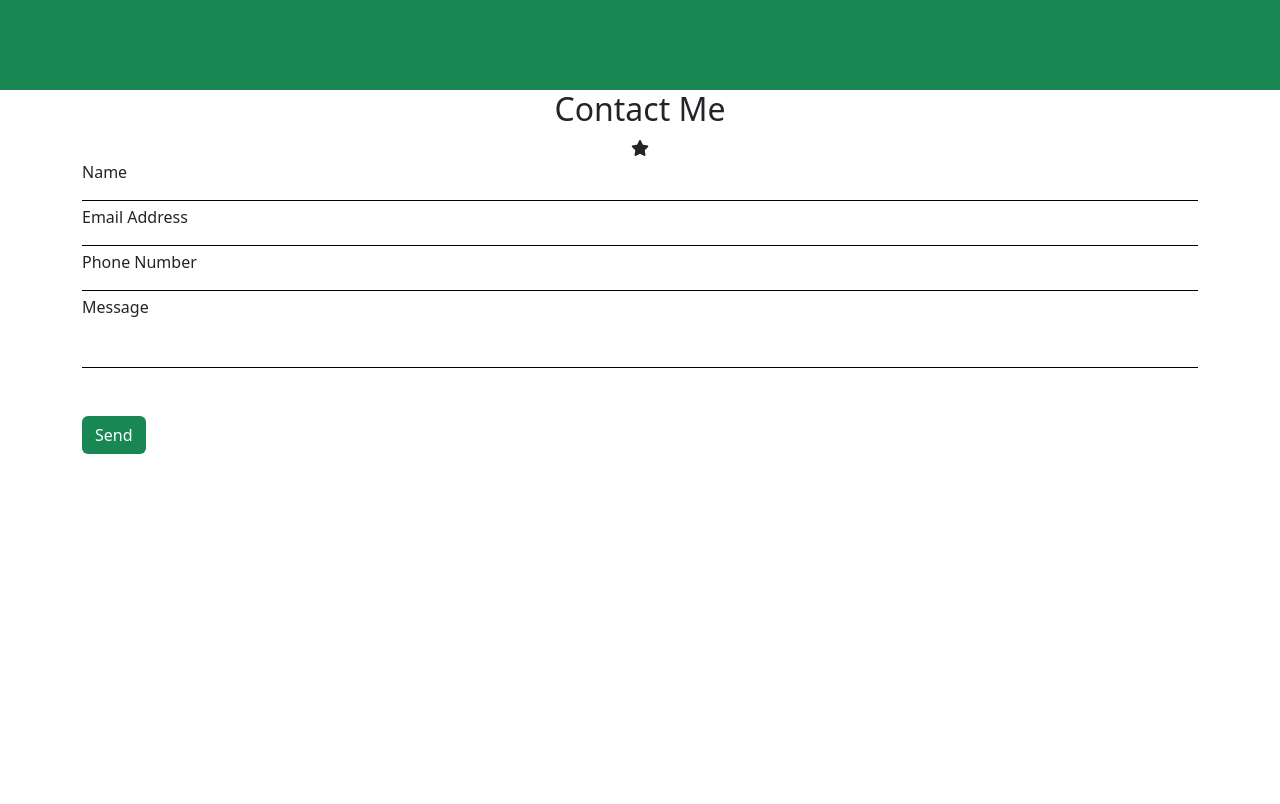
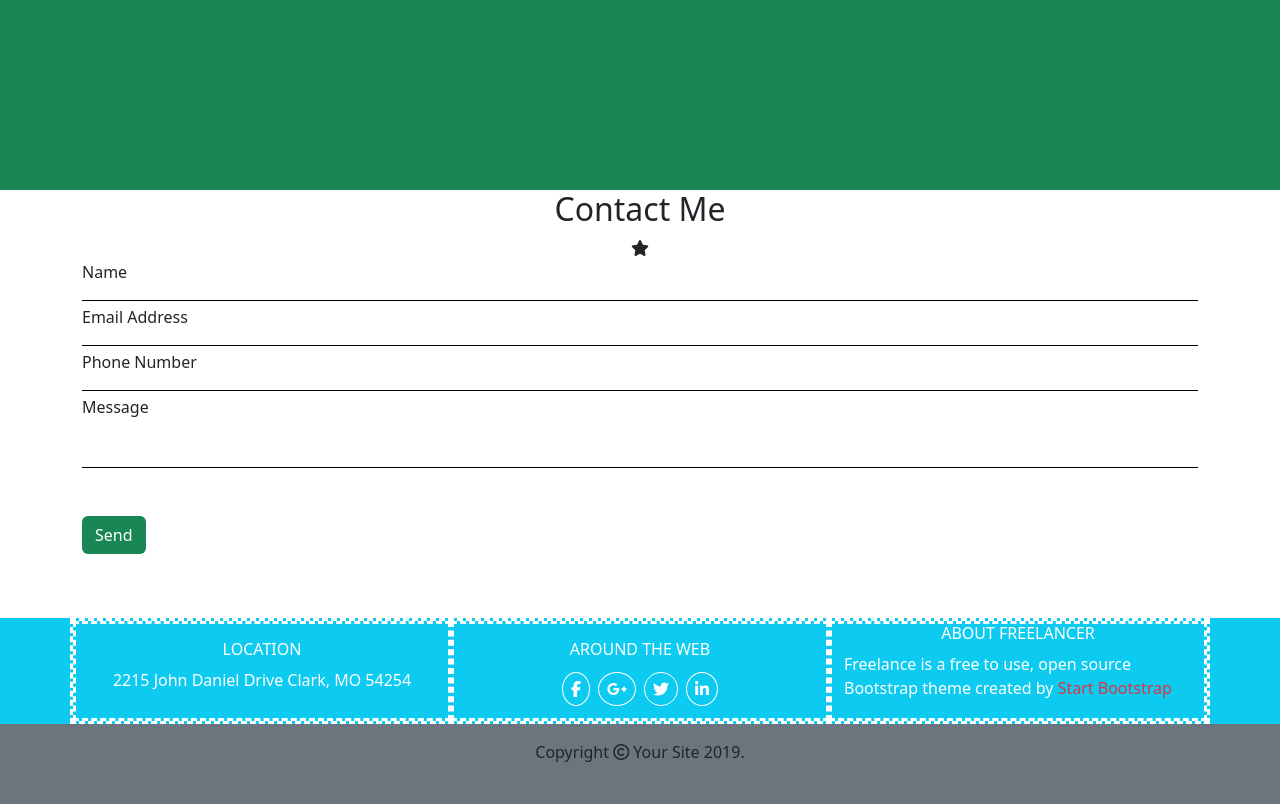
Before and after one commit to SalvatoreGiacomazzo/html-css-bootstrap-freelancer, a plain HTML site: page index.html in a window 1280 px wide. Shown: the part 1590-2394 px from the top of the page. Before the commit the page ends 2044 px from the top, so only its background shows below. Drawn offline with nearby package versions, Linux system fonts and the light colour scheme.

Commit message:
exercise finished

```diff
--- a/index.html
+++ b/index.html
@@ -77,25 +77,40 @@
      <section class="contact">
         <h2 class="text-center">Contact Me</h2>
       <div class="text-center"><i class="fa-solid fa-star"></i></div>
-     <div class="container container-contact container-s">
+     <div class="container container-contact container-m">
       <div class="mb-1 pb-3">Name</div>
       <div class="mb-1 pb-3">Email Address</div>
       <div class="mb-1 pb-3">Phone Number</div>
       <div class="mb-5 pb-5">Message</div>
-      <button class="btn btn-default text-white bg-success p3">Send</button>
-
-
-
-
-
-
-
-
-
-
-
+      <button class="btn btn-default text-white bg-success p3 mb-3">Send</button>
      </div>
      </section>
+     <!--Info-->
+     <section class="info bg-info text-white mt-5">
+      <div class="container container-md ">
+     <div class="row align-items-center row-gap-3 mt-5 ">
+     <div class="col col-12 col-md-4">
+        <div class="text-center pt-3"><h6>LOCATION</h6></div>
+        <div class="text-center">2215 John Daniel Drive Clark, MO 54254</div>
+     </div>
+     <div class="col col-12 col-md-4">
+        <div class="text-center pt-3"><h6>AROUND THE WEB</h6></div>
+                <div class="text-center"><i class="fa-brands fa-facebook-f border border-white p-2 rounded-circle m-1"></i><i class="fa-brands fa-google-plus-g border border-white p-2 rounded-circle m-1"></i><i class="fa-brands fa-twitter border border-white p-2 rounded-circle m-1"></i><i class="fa-brands fa-linkedin-in border border-white p-2 rounded-circle m-1"></i></div>
+     </div>
+     <div class="col col-12 col-md-4">
+     <div class="text-center"><h6>ABOUT FREELANCER</h6></div>
+     <p>Freelance is a free to use, open source Bootstrap theme created by <a href="#" class="text-danger">Start Bootstrap</a> </p>
+     </div>
+    </div>
+      </div>
+     </section>
+
+     <!--Footer-->
+     <footer class="bg-secondary text-center ">
+       <div>
+        <p class="pt-3">Copyright <i class="fa-regular fa-copyright"></i> Your Site 2019.</p>
+        </div>
+     </footer>
 
 
 
--- a/style.css
+++ b/style.css
@@ -16,8 +16,13 @@ height:100px;
 .row{border:dashed;}
 
 /*About*/
-.about{height:400px;}
+.about{height:500px;}
 .col{border: dashed;}
 a{text-decoration: none;}
 /*Contact me*/
 .container-contact div{border-bottom: 1px solid black;}
+/*Info*/
+
+.info .col{height:100px;}
+/*Footer*/
+footer{height:80px;}
```
